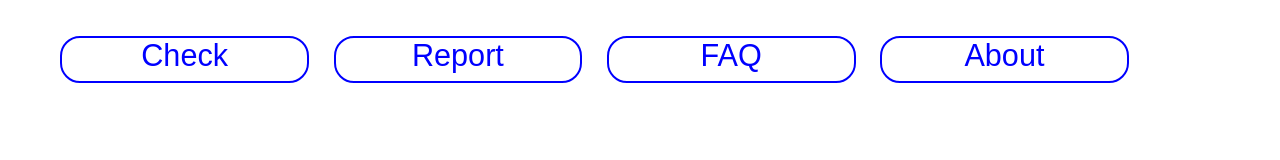
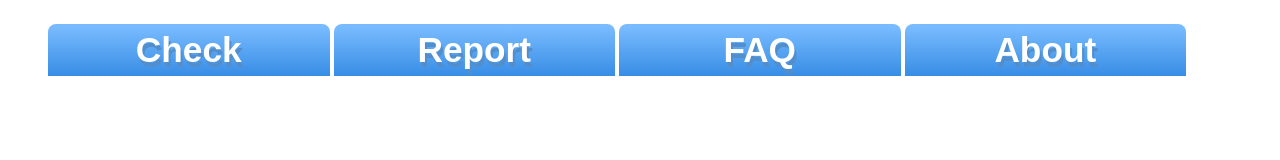
Before and after one commit to stephandacosta/tseq, a website: page index.html in a window 1280 px wide. Drawn offline with Linux system fonts and the light colour scheme.

Commit message:
improved top menu bar style

```diff
--- a/css/tseq.css
+++ b/css/tseq.css
@@ -1,6 +1,7 @@
 /*<style>*/
 
 
+/* general container for routing */
 .container {
   display:none;
 }
@@ -9,40 +10,62 @@
   display:block;
 }
 
+/* menu buttons */
 .navigation li {
-        display: block;
-        background: white;
-        padding: 0;
-        width: 20%;
-        margin:1%;
-        height:1.4em;
-        text-align: center;
-        border-style: solid;
-        border-width: 2px;
-        border-color: blue;
-        border-radius: 20px;
-        list-style-type: none;
-        font-size:x-large;
-        font-family: arial;
-        float: left;
+  -moz-box-shadow:inset 0px 0px 0px 0px #bbdaf7;
+  -webkit-box-shadow:inset 0px 0px 0px 0px #bbdaf7;
+  box-shadow:inset 0px 0px 0px 0px #bbdaf7;
+  background:-webkit-gradient( linear, left top, left bottom, color-stop(0.05, #79bbff), color-stop(1, #378de5) );
+  background:-moz-linear-gradient( center top, #79bbff 5%, #378de5 100% );
+  filter:progid:DXImageTransform.Microsoft.gradient(startColorstr='#79bbff', endColorstr='#378de5');
+  background-color:#79bbff;
+  -webkit-border-top-left-radius:8px;
+  -moz-border-radius-topleft:8px;
+  border-top-left-radius:8px;
+  -webkit-border-top-right-radius:8px;
+  -moz-border-radius-topright:8px;
+  border-top-right-radius:8px;
+  -webkit-border-bottom-right-radius:0px;
+  -moz-border-radius-bottomright:0px;
+  border-bottom-right-radius:0px;
+  -webkit-border-bottom-left-radius:0px;
+  -moz-border-radius-bottomleft:0px;
+  border-bottom-left-radius:0px;
+  text-indent:0px;
+  display:inline-block;
+  color:#ffffff;
+  font-family:Arial;
+  font-size:26px;
+  font-weight:bold;
+  font-style:normal;
+  height:5%;
+  line-height:52px;
+  width:23%;
+  text-decoration:none;
+  text-align:center;
+  text-shadow:2px 5px 0px #528ecc;
 }
-
-      .navigation li:hover {
-        background: blue;
+.classname li:hover {
+  background:-webkit-gradient( linear, left top, left bottom, color-stop(0.05, #378de5), color-stop(1, #79bbff) );
+  background:-moz-linear-gradient( center top, #378de5 5%, #79bbff 100% );
+  filter:progid:DXImageTransform.Microsoft.gradient(startColorstr='#378de5', endColorstr='#79bbff');
+  background-color:#378de5;
+}.classname li:active {
+  position:relative;
+  top:1px;
 }
+/* This button was generated using CSSButtonGenerator.com */
 
 .navigation a {
   display:block;
   width: 100%;
   height:100%;
-        color:blue;
+  color:white;
   text-decoration: none;
 }
 
-      .navigation a:hover {
-        color:white;
-      }
 
+/* main station types menu buttons */
 .menuItem {
   width:45%;
   padding-top:30%;
@@ -68,12 +91,21 @@
   background:lightgrey;
 }
 
+/* clickable areas in main station type pictures */
+.arearect{
+  fill:transparent;
+  stroke-width:10;
+  stroke:white;
+}
+
+/* detailed images */
 .imgControl {
   width:48%;
   float:left;
   border-style:solid;
-        border-width:5px;
+  border-width:3%;
   position:relative;
+  font-size: 2em;
 }
 
 .imgControl .emoticon {
@@ -83,7 +115,7 @@
 }
 
 .good {
-        background:green;
+  /*background:green; */
   border-color:green;
 }
 
@@ -92,21 +124,25 @@
 }
 
 .bad {
-        background:red;
+  /*background:red; */
   border-color:red;
 }
 .bad .emoticon {
   color:red;
 }
 
-      .arearect{
-        fill:transparent;
-        stroke-width:10;
-        stroke:white;
+/* media queries */
+
+@media (max-width : 500px) {
+  .imgControl {
+    width:100%;
+  }
+
+  .emoticon {
+    font-size:2em;
+  }
 
 }
 
 
-
-
 /*</style>*/
--- a/scripts/totalseq.js
+++ b/scripts/totalseq.js
@@ -74,11 +74,11 @@ $(function(){
 
         if (picturesObj[pic].charAt(picturesObj[pic].length-6)==='b') {
           $pictureDiv.addClass('bad');
-          $pictureDiv.append('<i class="fa fa-warning fa-3x emoticon" ></i>');
+          $pictureDiv.append('<i class="fa fa-warning emoticon" ></i>');
           // $pictureDiv.append($('<i class="fa-frown-o" ></i>'));
         } else {
           $pictureDiv.addClass('good');
-          $pictureDiv.append('<i class="fa fa-check-square fa-3x emoticon"></i>');
+          $pictureDiv.append('<i class="fa fa-check-square emoticon"></i>');
           // $pictureDiv.append($('<i class="fa-smile-o"></i>'));
         }
         $mainDiv.append($pictureDiv);
```
Also changed, not shown: index.html (+5 -0 lines). Lines whose indentation alone changed are shown as unchanged.
